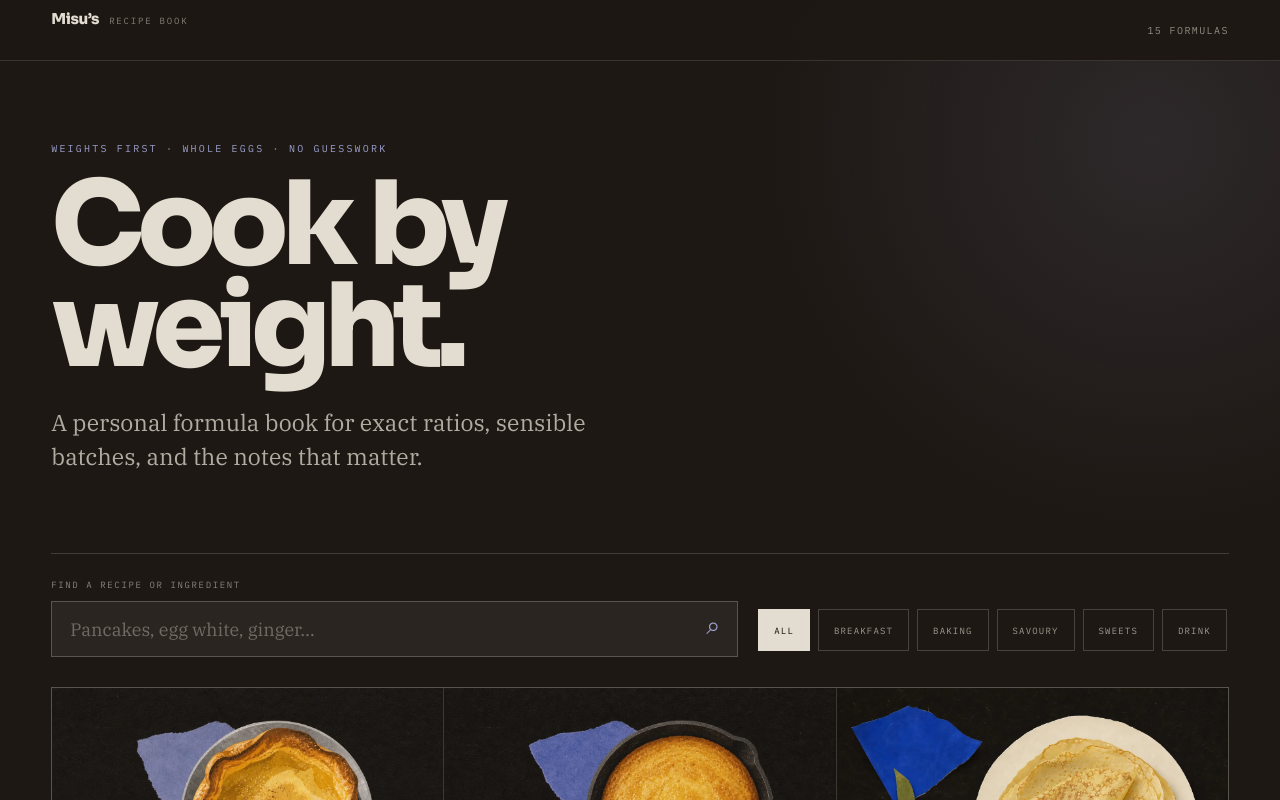
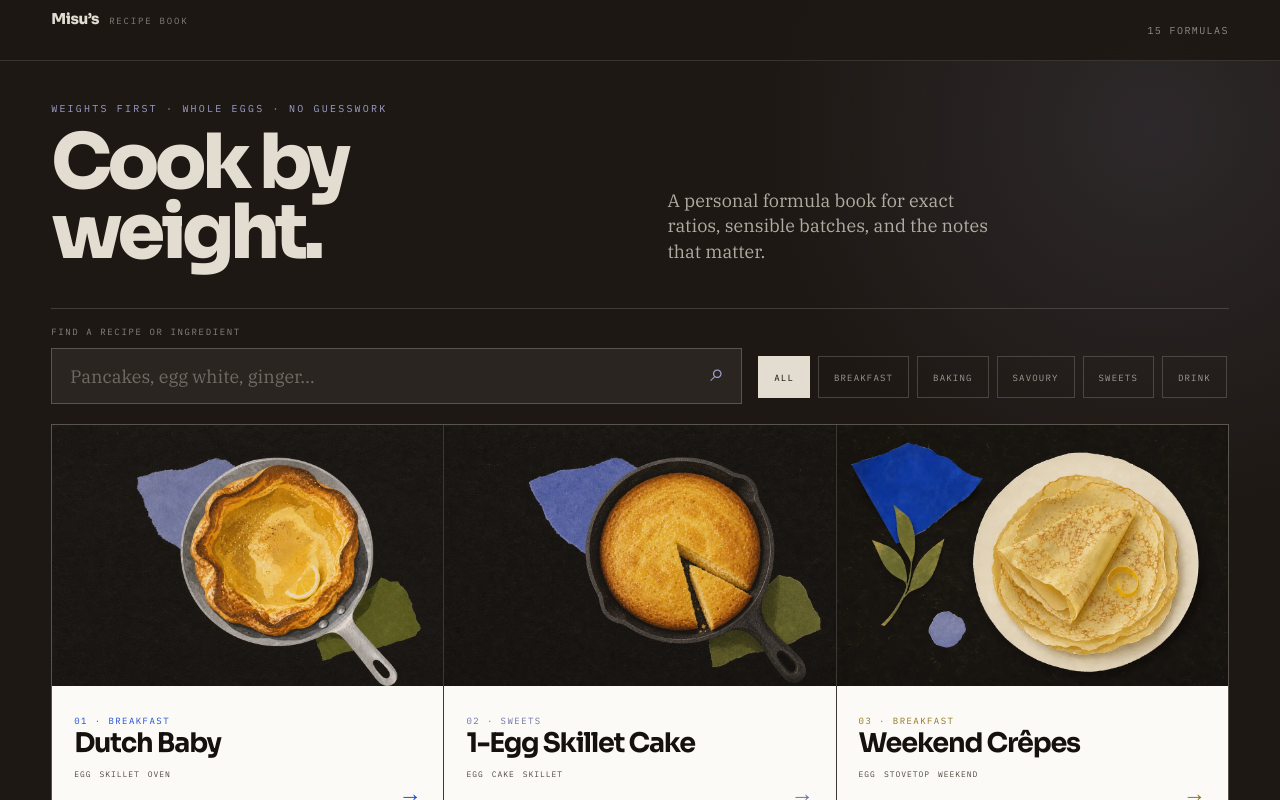
Before and after one commit to thethoughtmechanic/Recipes, a Next.js app: page / in a window 1280 px wide. Shown: the top 800 px of the page. Built offline with nearby package versions, Linux system fonts and the light colour scheme.

Commit message:
Compact recipe library hero

```diff
--- a/app/globals.css
+++ b/app/globals.css
@@ -143,7 +143,7 @@ input:focus-visible {
   max-width: 1320px;
   margin: 0 auto;
   padding:
-    clamp(52px, 10vh, 108px)
+    clamp(28px, 5vh, 52px)
     var(--page-gutter)
     calc(96px + env(safe-area-inset-bottom));
 }
@@ -153,7 +153,7 @@ input:focus-visible {
 }
 
 .eyebrow {
-  margin: 0 0 18px;
+  margin: 0 0 12px;
   color: var(--periwinkle);
   font-size: 10px;
   letter-spacing: 0.22em;
@@ -163,26 +163,26 @@ input:focus-visible {
   max-width: 860px;
   margin: 0;
   font-family: var(--font-display), var(--font-display-fallback);
-  font-size: clamp(44px, 9.5vw, 116px);
+  font-size: clamp(40px, 7vw, 76px);
   font-weight: 800;
   letter-spacing: -0.06em;
-  line-height: 0.88;
+  line-height: 0.92;
   text-wrap: balance;
 }
 
 .hero-copy {
   max-width: 610px;
-  margin: 28px 0 0;
+  margin: 16px 0 0;
   color: rgba(226, 221, 208, 0.75);
-  font-size: clamp(17px, 2.2vw, 23px);
-  line-height: 1.45;
+  font-size: clamp(15px, 1.6vw, 18px);
+  line-height: 1.4;
 }
 
 .library-controls {
   display: grid;
-  gap: 18px;
-  margin-top: clamp(46px, 8vw, 80px);
-  padding-top: 24px;
+  gap: 14px;
+  margin-top: clamp(26px, 4vw, 40px);
+  padding-top: 16px;
   border-top: 1px solid rgba(226, 221, 208, 0.18);
 }
 
@@ -263,7 +263,7 @@ input:focus-visible {
   display: grid;
   grid-template-columns: 1fr;
   gap: 1px;
-  margin-top: 30px;
+  margin-top: 20px;
   border: 1px solid rgba(226, 221, 208, 0.16);
   background: rgba(226, 221, 208, 0.16);
 }
@@ -715,6 +715,21 @@ input:focus-visible {
 }
 
 @media (min-width: 680px) {
+  .hero {
+    display: grid;
+    grid-template-columns: minmax(0, 1.25fr) minmax(260px, 0.75fr);
+    column-gap: clamp(32px, 6vw, 84px);
+    align-items: end;
+  }
+
+  .hero .eyebrow {
+    grid-column: 1 / -1;
+  }
+
+  .hero-copy {
+    margin: 0 0 4px;
+  }
+
   .library-controls {
     grid-template-columns: minmax(280px, 1fr) auto;
     align-items: end;
@@ -787,6 +802,22 @@ input:focus-visible {
 }
 
 @media (orientation: landscape) and (max-height: 620px) and (max-width: 980px) {
+  .home-shell {
+    padding-top: 20px;
+  }
+
+  .hero h1 {
+    font-size: clamp(38px, 7vw, 56px);
+  }
+
+  .hero-copy {
+    font-size: 14px;
+  }
+
+  .library-controls {
+    margin-top: 18px;
+  }
+
   .recipe-shell {
     padding-top: 24px;
   }
@@ -817,7 +848,7 @@ input:focus-visible {
 
 @media (max-width: 420px) {
   .hero h1 {
-    font-size: 44px;
+    font-size: 40px;
   }
 
   .recipe-card {
```
